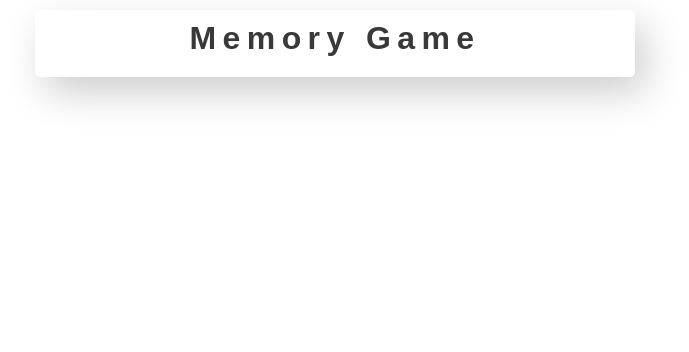
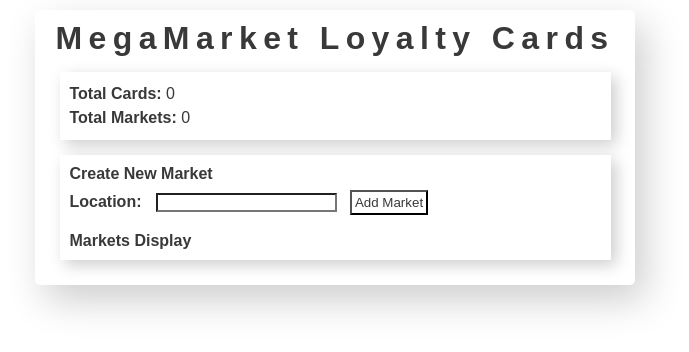
Before and after one commit to fansfansfansfans/memoryCards, a React app: page / in a window 1280 px wide. Shown: the top 352 px of the page, without its empty margins (305-994 px from the left). Built offline with nearby package versions, Linux system fonts and the light colour scheme.

Commit message:
added MegaMarket Loyalty Cards

```diff
--- a/client/App.jsx
+++ b/client/App.jsx
@@ -1,48 +1,29 @@
 /**
  * ************************************
  *
- * @module  MainContainer
+ * @module  App.jsx
  * @author
  * @date
- * @description stateful component that renders TotalsDisplay and MarketsContainer
+ * @description
  *
  * ************************************
  */
 
 import React, { Component } from 'react';
-import { connect } from 'react-redux';
-// import TotalsDisplay from '../components/TotalsDisplay.jsx';
-// import MarketsContainer from './MarketsContainer.jsx';
+import Wrapper from './containers/MainContainer.jsx';
 
-//importing connected component from markets container
-// const mapStateToProps = state => {
-// // add pertinent state here
-//   const {marketList, totalCards} = state.marketsReducer;
-//     return {
-//     // provide pertinent state here
-//       marketList,
-//       totalCards
-//     }
-// }
-
-
-class MainContainer extends Component {
+class App extends Component {
   constructor(props) {
     super(props);
   }
 
   render() {
     return(
-      <div className="container">
-        <div className="outerBox">
-          <h1 id="header">Memory Game</h1>
-        </div>
+      <div>
+        <Wrapper/>
       </div>
     )
   }
-
 }
 
-export default connect(null, null)(MainContainer);
-
-/* <TotalsDisplay marketList={this.props.marketList} totalCards={this.props.totalCards}<MarketsContainer /> */
+export default App;
--- /dev/null
+++ b/client/actions/actions.js
@@ -0,0 +1,47 @@
+/**
+ * ************************************
+ *
+ * @module  actions.js
+ * @author
+ * @date
+ * @description Action Creators
+ *
+ * ************************************
+ */
+
+// import actionType constants
+import * as types from '../constants/actionTypes'
+
+export const addCard = (marketId) => {
+  return {
+    type: types.ADD_CARD,
+    payload: marketId
+  }
+};
+
+export const addMarket = ()=>{
+  console.log(`actionCreator: addMarket`);
+  //console.log('location query', document.querySelector('location'))
+  return {
+    type: types.ADD_MARKET,
+  }
+}
+
+export const setNewLocation = (event)=>{
+  console.log('actionCreator: setNewLocation', event)
+
+  return{
+    type: types.SET_NEW_LOCATION,
+    payload: event.target.value
+
+  }
+}
+
+export const removeCard = (marketId)=>{
+  return {
+    type: types.REMOVE_CARD,
+    payload: marketId
+  }
+}
+
+// add more action creators
--- /dev/null
+++ b/client/components/MarketCreator.jsx
@@ -0,0 +1,30 @@
+/**
+ * ************************************
+ *
+ * @module  MarketCreator
+ * @author
+ * @date
+ * @description presentation component that takes user input for new market creation
+ *
+ * ************************************
+ */
+
+import React from 'react';
+
+function MarketCreator(props){
+  // how do we create the circuit between the store and an input field?
+  // how do we update the store from a presentation component?
+  return(
+    <div>
+      <label>Create New Market</label>
+      <p>
+      <label htmlFor="location">Location: </label>
+        <input type="text" id="location" onChange={(event)=>props.setNewLocation(event)} value={props.value}/>
+        <button onClick={()=>props.addMarket()}>Add Market</button>
+      </p>
+    </div>
+  )
+
+};
+
+export default MarketCreator;
--- /dev/null
+++ b/client/components/MarketDisplay.jsx
@@ -0,0 +1,29 @@
+/**
+ * ************************************
+ *
+ * @module  MarketDisplay
+ * @author
+ * @date
+ * @description presentation component that renders a single box for each market
+ *
+ * ************************************
+ */
+
+import React from 'react';
+
+const MarketDisplay = ({newLocation, lastMarketId, displayCards, marketList, addCard, removeCard}) => (
+  <div className="marketBox">
+    <label>Market ID: </label><span>{lastMarketId}</span>
+    <br/>
+    <label>Location: </label><span>{newLocation}</span>
+    <br/>
+    <label>Cards: </label><span>{displayCards}</span>
+    <br/>
+    <label>% of total: </label><span>{marketList.length}</span>
+    <br/>
+    <span><button onClick={()=>addCard(lastMarketId)}>Add Card</button></span>
+    <span><button onClick={()=>removeCard(lastMarketId)}>Remove Card</button></span>
+  </div>
+);
+
+export default MarketDisplay;
--- /dev/null
+++ b/client/components/MarketsDisplay.jsx
@@ -0,0 +1,36 @@
+/**
+ * ************************************
+ *
+ * @module  MarketsDisplay
+ * @author
+ * @date
+ * @description presentation component that renders n MarketDisplay components
+ *
+ * ************************************
+ */
+
+import React from 'react';
+import MarketDisplay from './MarketDisplay.jsx';
+
+const MarketsDisplay = ({marketList, addCard, removeCard}) => {
+  const display = [];
+  for(let i = 0; i < marketList.length; i++){
+    display.push(<MarketDisplay
+      newLocation={marketList[i].newLocation}
+      lastMarketId={marketList[i].lastMarketId}
+      displayCards={marketList[i].displayCard}
+      marketList={marketList}
+      addCard={addCard}
+      removeCard={removeCard}
+      key={`display${i}`}
+      />)
+  }
+  return(
+    <div className="displayBox">
+      <h4>Markets Display</h4>
+        {display}
+    </div>
+  );
+};
+
+export default MarketsDisplay;
--- /dev/null
+++ b/client/components/TotalsDisplay.jsx
@@ -0,0 +1,24 @@
+/**
+ * ************************************
+ *
+ * @module  TotalsDisplay
+ * @author
+ * @date
+ * @description presentation component that displays the total cards and total markets
+ *
+ * ************************************
+ */
+
+import React from 'react';
+
+const TotalsDisplay = props => (
+  <div className="innerbox" id="totals">
+    <label htmlFor="totalCards">Total Cards: </label>
+    <span id="totalCards">{props.totalCards}</span>
+    <p>
+      <label htmlFor="totalMarkets">Total Markets: </label>
+      <span id="totalMarkets">{props.marketList.length}</span>
+    </p>
+  </div>
+);
+export default TotalsDisplay;
--- a/client/containers/MainContainer.jsx
+++ b/client/containers/MainContainer.jsx
@@ -45,5 +45,4 @@ class MainContainer extends Component {
 
 }
 
-// export default connect(mapStateToProps, null)(MainContainer);
-export default MainContainer;
+export default connect(mapStateToProps, null)(MainContainer);
--- /dev/null
+++ b/client/containers/MarketsContainer.jsx
@@ -0,0 +1,71 @@
+/**
+ * ************************************
+ *
+ * @module  MarketsContainer
+ * @author
+ * @date
+ * @description stateful component that renders MarketCreator and MarketDisplay
+ *
+ * ************************************
+ */
+
+import React, { Component } from 'react';
+import { connect } from 'react-redux';
+// import actions from action creators file
+import { addCard, removeCard, addMarket, setNewLocation } from '../actions/actions';
+// import child components...
+import MarketCreator from '../components/MarketCreator.jsx'
+import MarketsDisplay from '../components/MarketsDisplay.jsx'
+
+function mapStateToProps(state){
+  const {marketList, lastMarketId, newLocation, totalCards} = state.marketsReducer;
+  return {
+  // provide pertinent state here
+    marketList,
+    lastMarketId,
+    newLocation,
+    totalCards
+  }
+};
+
+function mapDispatchToProps (dispatch){
+  //return object of functions that will be merged to props object
+  return{
+    // create functions that will dispatch action creators
+    addCard:    (marketId)=>dispatch(addCard(marketId)),
+    removeCard: (marketId)=>dispatch(removeCard(marketId)),
+    addMarket:       ()=>dispatch(addMarket()),
+    setNewLocation: (event)=>dispatch(setNewLocation(event))
+
+  }
+};
+
+class MarketsContainer extends Component {
+  // constructor(props) {
+  //   super(props);
+  //   this.state = props;
+  //   this.handleClick = this.handleClick.bind(this);
+  // }
+
+  render() {
+
+    return(
+      <div className="innerbox">
+        <MarketCreator
+          addMarket={this.props.addMarket}
+          setNewLocation={this.props.setNewLocation}
+          value={this.props.newLocation}
+        />
+        <MarketsDisplay
+          marketList={this.props.marketList}
+          addCard={this.props.addCard}
+          removeCard={this.props.removeCard}
+        />
+      </div>
+    );
+  }
+}
+
+
+//connect connects our (container) component to the redux store
+export default connect(mapStateToProps, mapDispatchToProps)(MarketsContainer);
```
Also changed, not shown: 1 other file (tests, documents, lock files or other folders).
